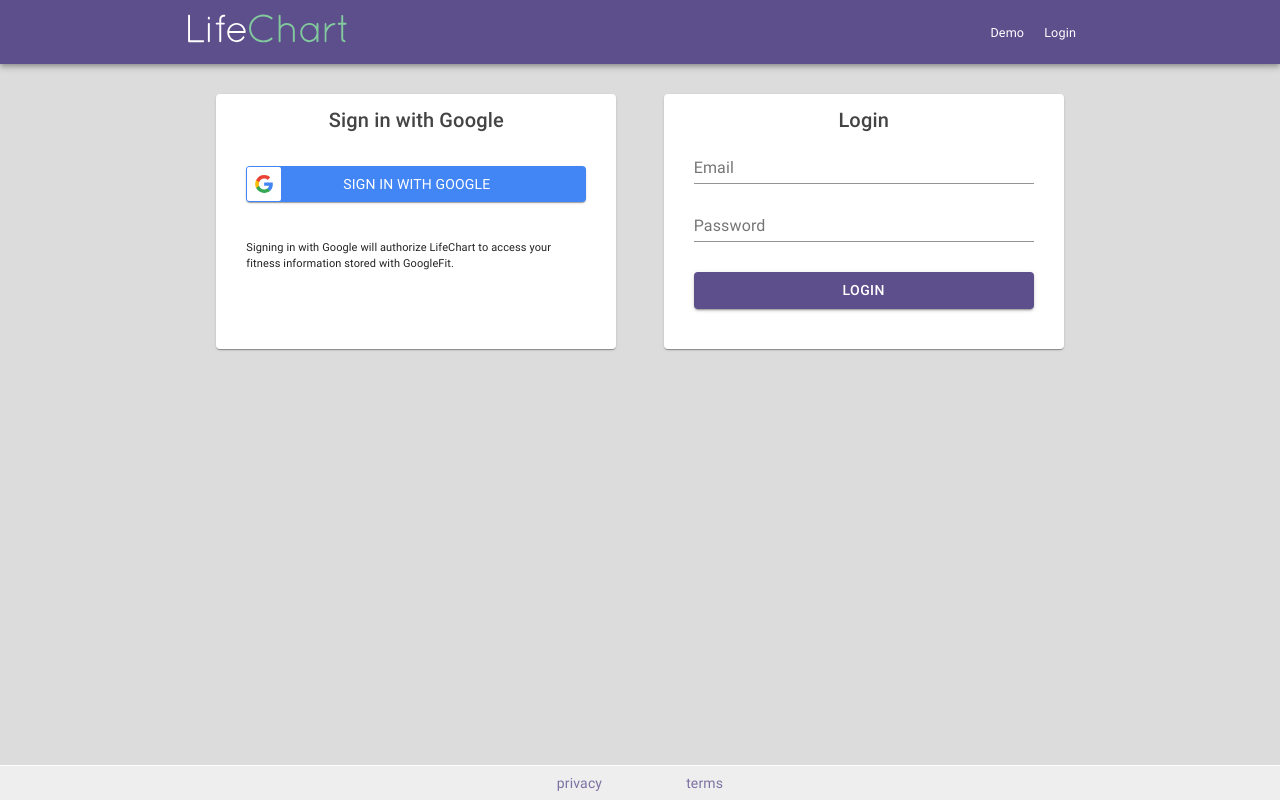
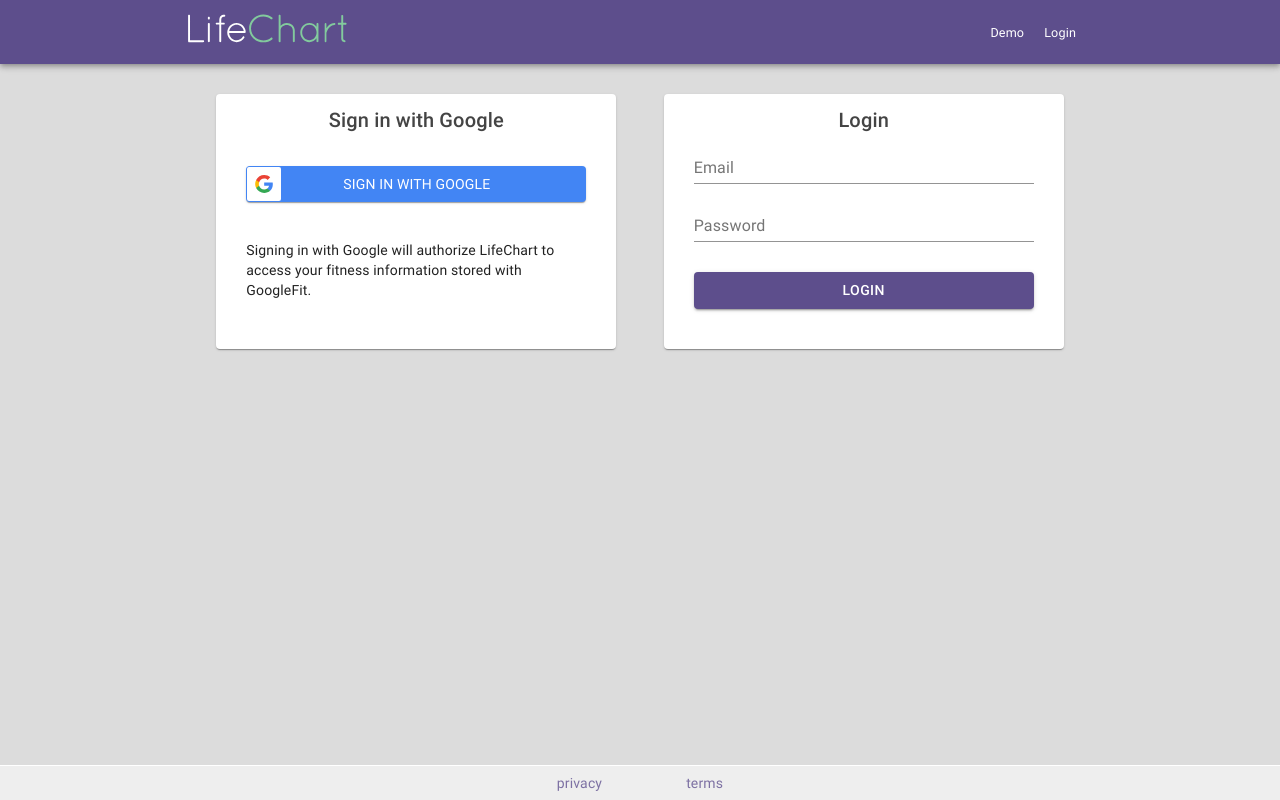
Before and after one commit to jeffmoger/lifechart-client, a React (Create React App) app: page /login in a window 1280 px wide. Built offline with nearby package versions, Linux system fonts and the light colour scheme; no server answers.

Commit message:
adjusted text size

```diff
--- a/src/pages/Login.js
+++ b/src/pages/Login.js
@@ -64,7 +64,6 @@ const useStyles = makeStyles((theme) => ({
     marginTop: 10,
   },
   smallprint: {
-    fontSize: 11,
     marginLeft: 30,
     marginRight: 30,
     marginBottom: 30,
```
